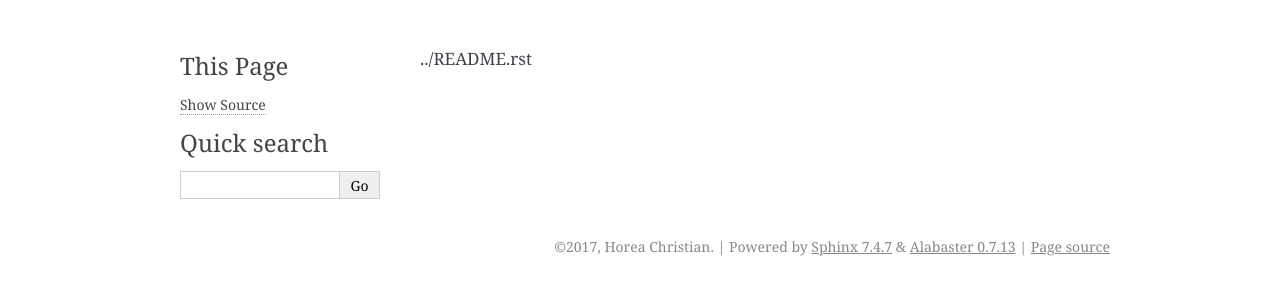
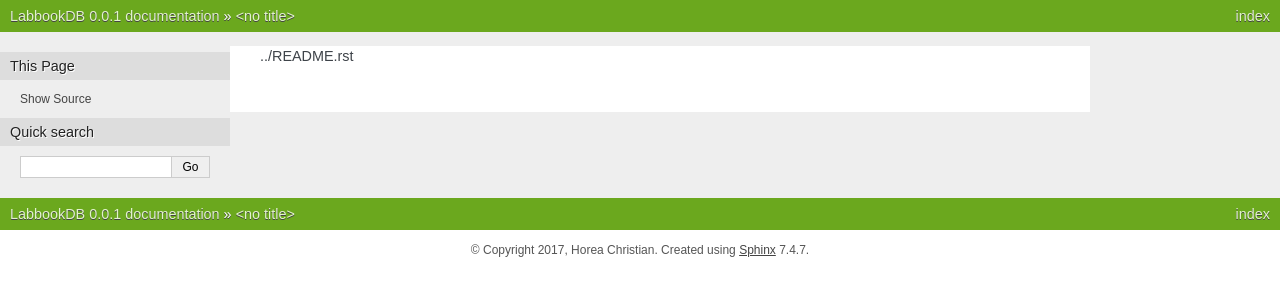
Before and after one commit to TheChymera/LabbookDB, a Sphinx documentation site: the page built from docs/index.rst, in a window 1280 px wide. Shown: the top 300 px of the page. Built offline with Sphinx 7.4.7, drawn with Linux system fonts in a browser that asks for light colours.

Commit message:
updated theme

```diff
--- a/docs/conf.py
+++ b/docs/conf.py
@@ -89,7 +89,7 @@ todo_include_todos = False
 # The theme to use for HTML and HTML Help pages.  See the documentation for
 # a list of builtin themes.
 #
-#html_theme = 'nature'
+html_theme = 'nature'
 
 # Theme options are theme-specific and customize the look and feel of a theme
 # further.  For a list of options available for each theme, see the
```
